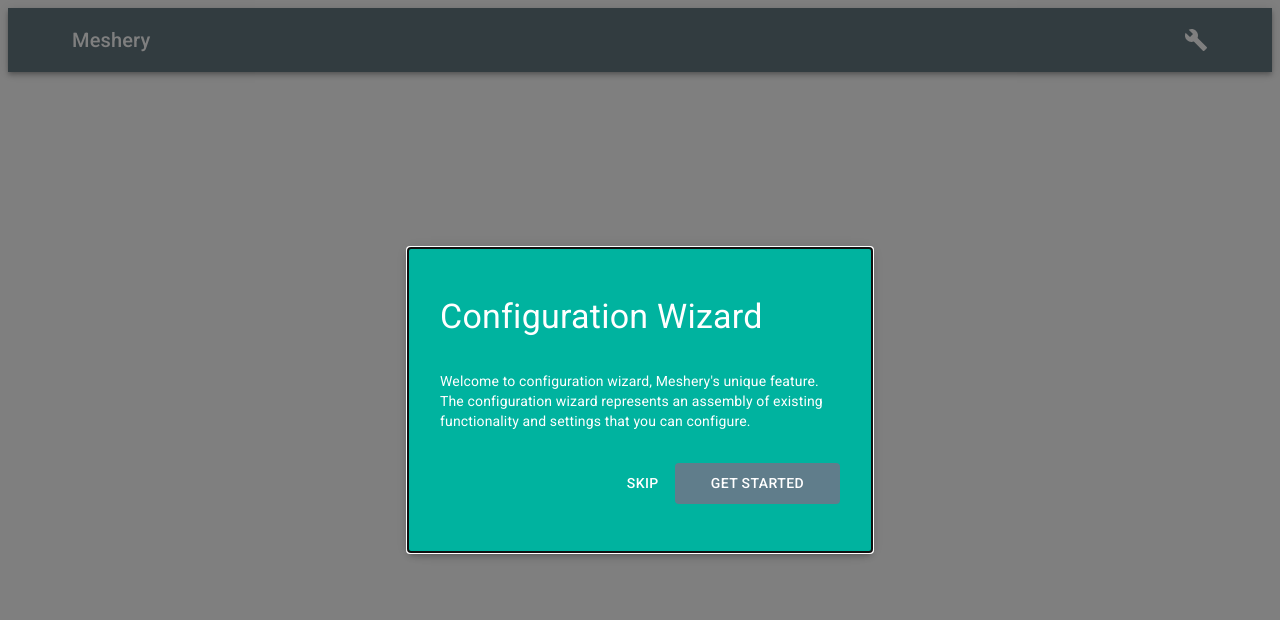
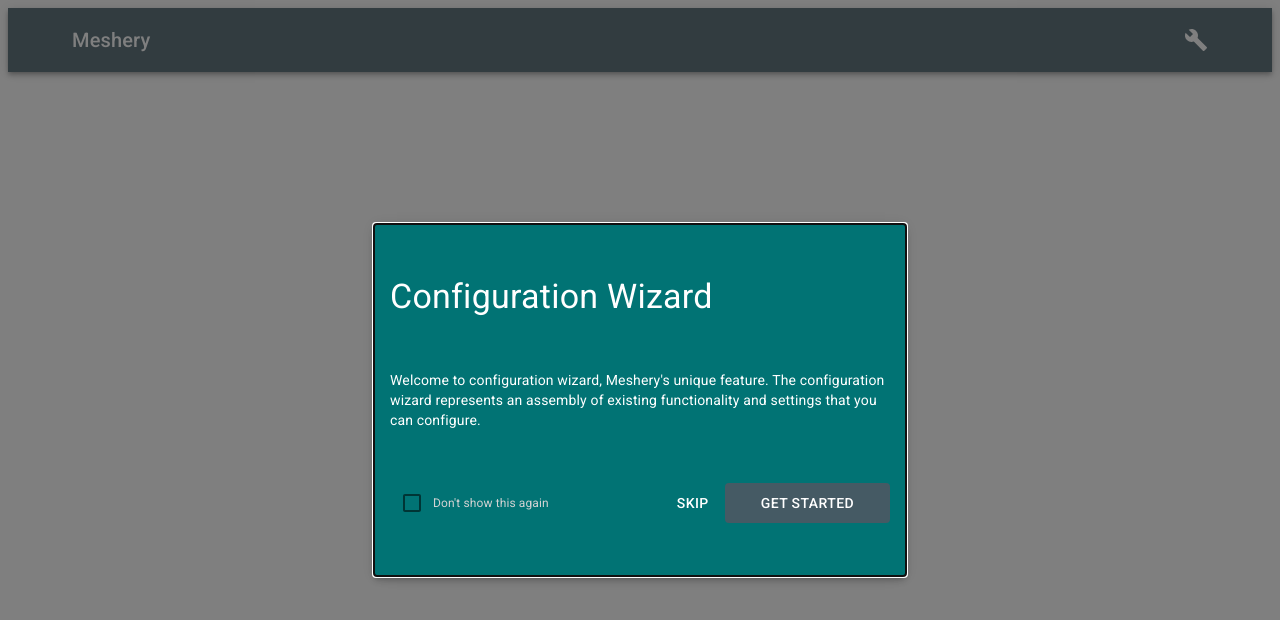
Before and after one commit to bartkalanski/configuration-wizard, a React (Create React App) app: page / in a window 1280 px wide. Both pictures are taken after a click on the icon 1196 px from the left and 40 px from the top of the page. Shown: the top 620 px of the page. Built offline with nearby package versions, Linux system fonts and the light colour scheme.

Commit message:
Add checkbox to modal

```diff
--- a/src/components/Navbar.js
+++ b/src/components/Navbar.js
@@ -1,7 +1,15 @@
 import React from "react";
 import { Link } from "react-router-dom";
 import { makeStyles } from "@material-ui/core/styles";
-import { AppBar, Toolbar, Typography, Modal, Button } from "@material-ui/core/";
+import {
+  AppBar,
+  Toolbar,
+  Typography,
+  Modal,
+  Button,
+  Checkbox,
+  FormControlLabel,
+} from "@material-ui/core/";
 import BuildIcon from "@material-ui/icons/Build";
 
 const useStyles = makeStyles((theme) => ({
@@ -28,25 +36,39 @@
     display: "flex",
     flexDirection: "column",
     justifyContent: "space-evenly",
-    height: "15rem",
-    padding: "2rem",
-    width: 400,
+    height: "20rem",
+    padding: "1rem",
+    width: 500,
     top: "50%",
     left: " 50%",
     transform: "translate(-50%, -50%)",
-    backgroundColor: "#00B39F",
+    backgroundColor: "#017374",
     border: "none",
     boxShadow: theme.shadows[5],
   },
   buttonContainer: {
     alignSelf: "flex-end",
+    display: "flex",
+    alignItems: "center",
+    justifyContent: "space-between",
+  },
+  checkbox: {
+    display: "flex",
+    flexDirection: "row",
+    alignItems: "center",
+
+  },
+  label: {
+    fontSize: "0.75rem",
+    color: "lightgray",
+    marginRight: "7rem",
   },
   startButton: {
     padding: "0.5rem 2.25rem",
-    background: "#607D8B",
+    background: "#455A64",
     color: "white",
     "&:hover": {
-      backgroundColor: "#508D8B",
+      backgroundColor: "#607D8B",
     },
   },
   text: {
@@ -104,6 +126,12 @@
                 functionality and settings that you can configure.
               </Typography>
               <div className={classes.buttonContainer}>
+                <div className={classes.checkbox}>
+                  <Checkbox color="default" />
+                  <Typography className={classes.label}>
+                    Don't show this again
+                  </Typography>
+                </div>
                 <Button onClick={handleClose} className={classes.text}>
                   Skip
                 </Button>
```
